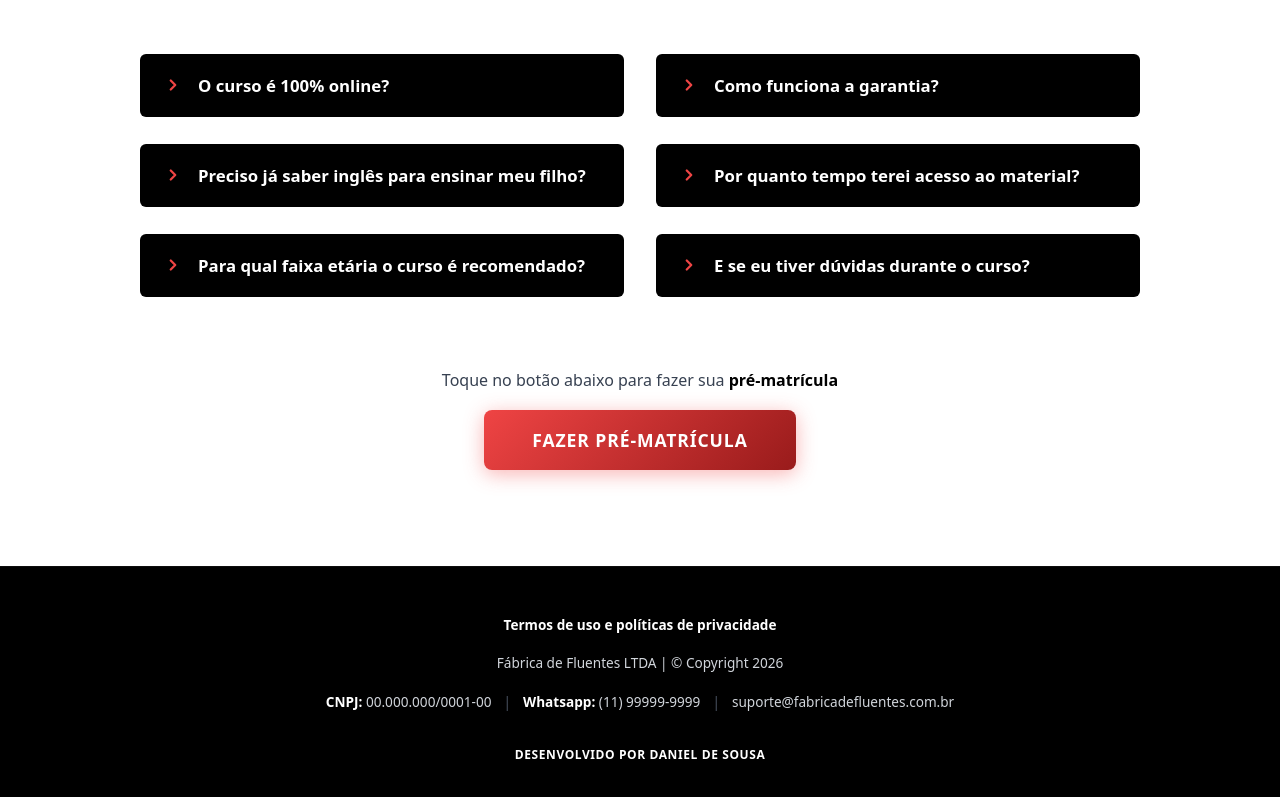
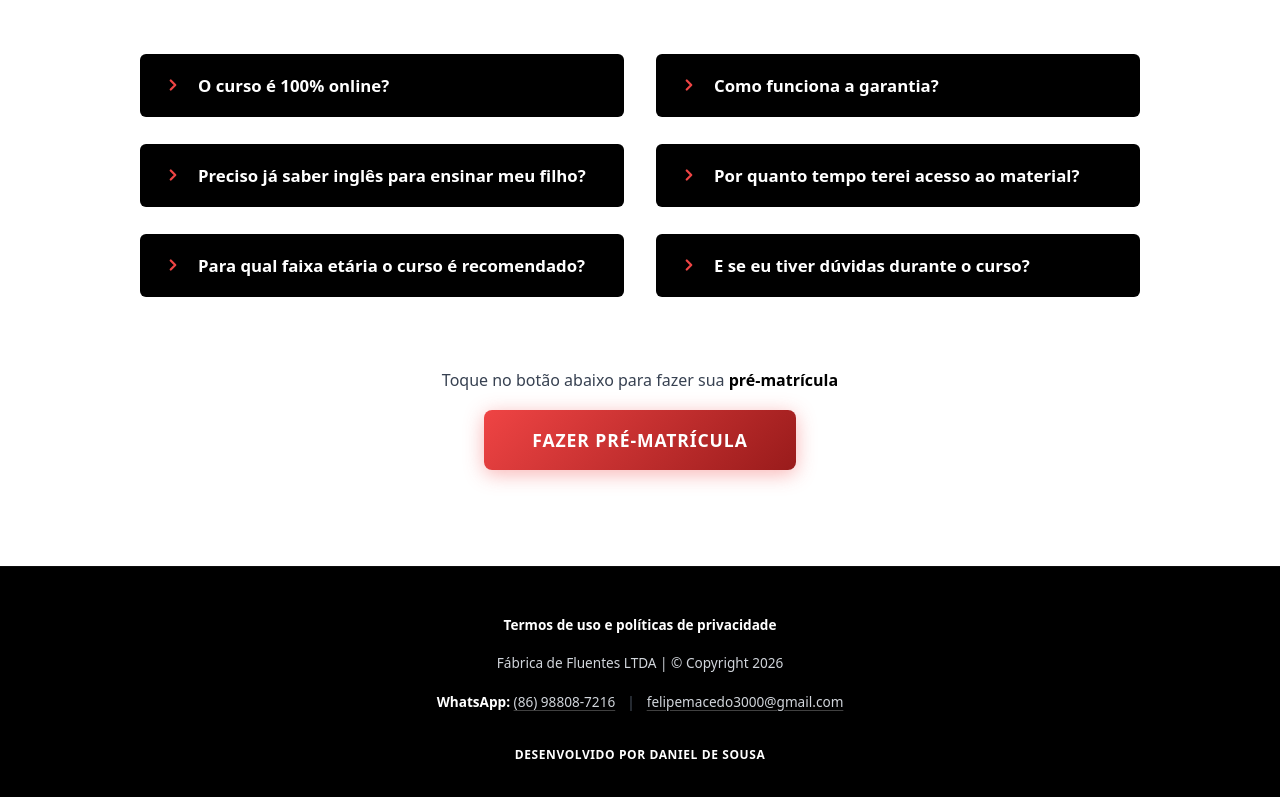
Before and after one commit to DanielSousa07/fabrica-de-fluentes-pre-matricula, a React (Vite) app: page / in a window 1280 px wide. Shown: the part 5852-6649 px from the top of the page. Built offline with nearby package versions, Linux system fonts and the light colour scheme.

Commit message:
feat: atualiza contatos do rodapé e remove CNPJ fictício
WhatsApp (86) 98808-7216 com link wa.me e e-mail com mailto.

Co-Authored-By: Claude Opus 5.5 <noreply@anthropic.com>

```diff
--- a/src/components/Footer/Footer.jsx
+++ b/src/components/Footer/Footer.jsx
@@ -16,11 +16,14 @@ export function Footer() {
         </div>
 
         <div className={styles.info}>
-          <span><strong>CNPJ:</strong> 00.000.000/0001-00</span>
-          <span className={styles.separator}>|</span>
-          <span><strong>Whatsapp:</strong> (11) 99999-9999</span>
-          <span className={styles.separator}>|</span>
-          <span>suporte@fabricadefluentes.com.br</span>
+          <span>
+            <strong>WhatsApp:</strong>{' '}
+            <a href="https://wa.me/5586988087216" target="_blank" rel="noopener noreferrer">
+              (86) 98808-7216
+            </a>
+          </span>
+          <span className={styles.separator} aria-hidden="true">|</span>
+          <a href="mailto:felipemacedo3000@gmail.com">felipemacedo3000@gmail.com</a>
         </div>
 
         <div className={styles.developedBy}>
--- a/src/components/Footer/Footer.module.css
+++ b/src/components/Footer/Footer.module.css
@@ -46,6 +46,18 @@
   font-weight: 700;
 }
 
+.info a {
+  color: inherit;
+  text-decoration: underline;
+  text-decoration-color: rgb(var(--white-rgb) / 0.25);
+  text-underline-offset: 3px;
+  transition: color 0.2s var(--ease-out);
+}
+
+.info a:hover {
+  color: var(--red-500);
+}
+
 .separator {
   color: var(--gray-600);
   margin: 0 0.25rem;
```
